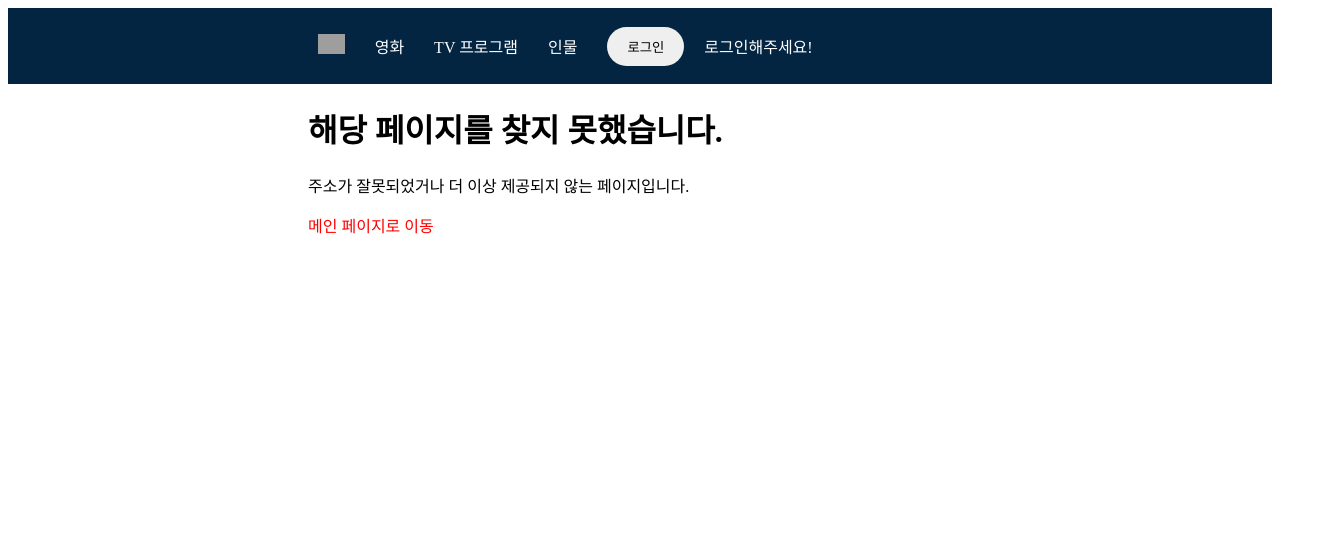
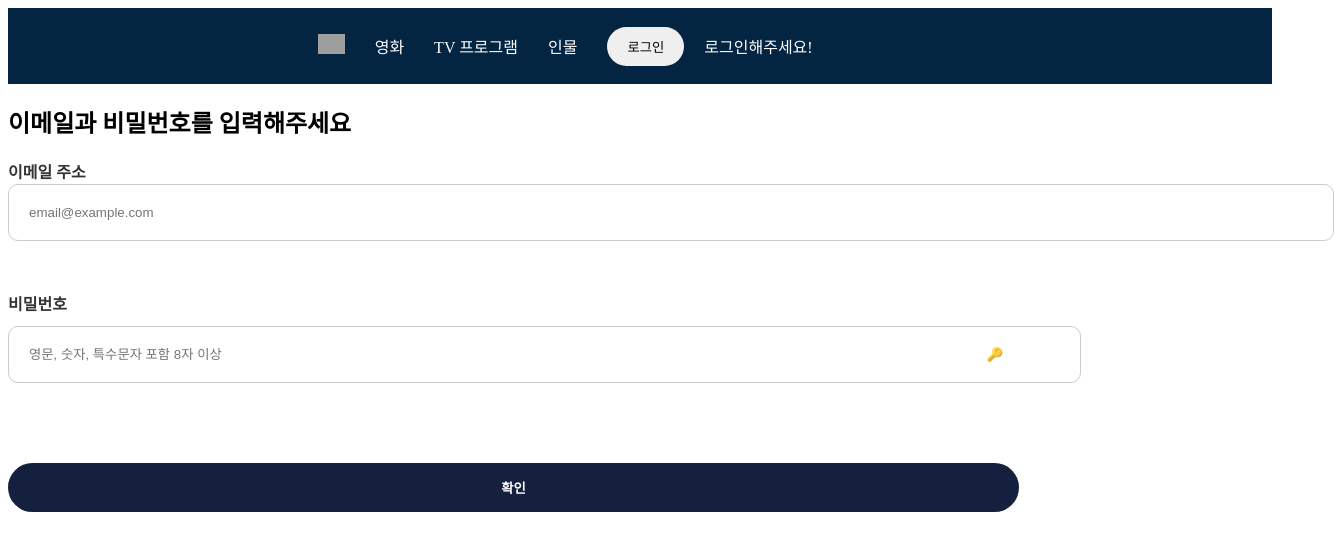
Before and after one commit to NAYYOUNGHEO/UMC_WEB_STUDY, a React (Create React App) app: page /login in a window 1280 px wide. Shown: the top 550 px of the page, 1334 px wide, since content can reach past the window. Built offline with nearby package versions, Linux system fonts and the light colour scheme; grey boxes are pictures that could not be loaded.

Commit message:
7주차 workbook 실습

```diff
--- a/src/App.js
+++ b/src/App.js
@@ -7,6 +7,7 @@ import TV from "./pages/TV";
 import NotFound from "./pages/NotFound";
 import Header from "./Components/Header";
 import MovieDetail from "./pages/MovieDetail";
+import Login from "./pages/Login";
 
 function App() {
   return (
@@ -21,6 +22,7 @@ function App() {
           <Route path="/Celebrity" element={<Celebrity/>}/>
           <Route path="*" element={<NotFound/>} />
           <Route path="/movie/:id" element={<MovieDetail />} />
+          <Route path="/login" element={<Login />} />
         </Routes>
       </BrowserRouter>
 
--- a/src/Components/LoginControl.jsx
+++ b/src/Components/LoginControl.jsx
@@ -31,7 +31,7 @@ function LoginControl() {
 
     const handleLogoutClick = () => {
         setIsLoggedIn(false);
-        navigate('/');
+        navigate('/login');
     };
 
     const buttonText = isLoggedIn ? "로그아웃" : "로그인";
--- /dev/null
+++ b/src/pages/Login.jsx
@@ -0,0 +1,150 @@
+import React, { useState } from 'react';
+import { useNavigate } from 'react-router-dom';
+import styled from 'styled-components';
+
+const LoginPageContainer = styled.div`
+  display: flex;
+  flex-direction: column;
+  align-items: left;
+  justify-content: left;
+  height: 100vh;
+`;
+
+const Label = styled.label`
+  align-self: flex-start;
+  margin-bottom: 1px;
+  color: #333;
+  font-weight: bold;
+`;
+
+const InputField = styled.input`
+  padding: 20px;
+  padding-right: 40px;
+  border: 1px solid #ccc;
+  border-radius: 10px;
+  width: 100%;
+`;
+
+const ErrorMessage = styled.div`
+  color: red;
+  height: 50px;
+`;
+
+const SubmitButton = styled.button`
+display: flex;
+justify-content: center;
+align-items: center;
+width: 80%;
+border-radius: 30px;
+border: none;
+background-color: rgb(20, 32, 62);
+color: white;
+margin-top: 20px;
+cursor: pointer;
+font-weight: bold;
+padding: 15px;
+`;
+
+const PasswordInputContainer = styled.div`
+  width: 80%;
+  margin: 10px 0;
+  position: relative;
+`;
+
+const KeyIcon = styled.button`
+  position: absolute;
+  right: 10px;
+  top: 50%;
+  transform: translateY(-50%);
+  z-index: 10;
+  background: transparent;
+  border: none;
+  cursor: pointer;
+  color: #ccc;
+`;
+
+
+function Login() {
+    const [email, setEmail] = useState('');
+    const [password, setPassword] = useState('');
+    const [emailError, setEmailError] = useState('');
+    const [passwordError, setPasswordError] = useState('');
+    const [showPasswordOptions, setShowPasswordOptions] = useState(false);
+    const navigate = useNavigate();
+
+    const validateEmail = (email) => {
+      const re = /\S+@\S+\.\S+/;
+      return re.test(email);
+    };
+
+    const handleLogin = (e) => {
+      e.preventDefault();
+      let isValid = true;
+
+      // 이메일 유효성 검사
+      if (!validateEmail(email)) {
+        setEmailError('올바른 이메일을 입력해주세요.');
+        isValid = false;
+      } else {
+        setEmailError('');
+      }
+
+      // 비밀번호 검사 (여기서는 단순히 비어있는지만 확인)
+      if (password === '') {
+        setPasswordError('형식에 맞춰 비밀번호를 입력해주세요.');
+        isValid = false;
+      } else {
+        setPasswordError('');
+      }
+
+      if (isValid) {
+        if (email === 'user@example.com' && password === 'password') {
+            console.log('로그인 성공!');
+            navigate('/'); // 홈으로 리디렉션
+          } else {
+            alert('이메일 또는 비밀번호가 잘못되었습니다.');
+          }
+      }
+    };
+
+    return (
+        <LoginPageContainer>
+          <h2>이메일과 비밀번호를 입력해주세요</h2>
+          <Label htmlFor="email">이메일 주소</Label>
+          <InputField
+            id="email"
+            type="email"
+            placeholder="email@example.com"
+            value={email}
+            onChange={(e) => setEmail(e.target.value)}
+          />
+          <ErrorMessage>{emailError}</ErrorMessage>
+
+          <Label htmlFor="password">비밀번호</Label>
+      <PasswordInputContainer>
+        <KeyIcon
+          onClick={() => setShowPasswordOptions(!showPasswordOptions)}
+        >
+          🔑
+        </KeyIcon>
+        <InputField
+          id="password"
+          type="password"
+          placeholder="영문, 숫자, 특수문자 포함 8자 이상"
+          value={password}
+          onChange={(e) => setPassword(e.target.value)}
+        />
+        {showPasswordOptions && (
+          <div>
+            <button onClick={() => setPassword('비밀번호')}>암호...</button>
+            <button onClick={() => setPassword('새로운암호')}>새로운 암호 제안</button>
+          </div>
+        )}
+      </PasswordInputContainer>
+      <ErrorMessage>{passwordError}</ErrorMessage>
+      <SubmitButton onClick={handleLogin}>확인</SubmitButton>
+    </LoginPageContainer>
+  );
+}
+
+export default Login;
```
Also changed, not shown: src/tvDummy.js (added, +118 -0 lines), src/Components/LoginButton.jsx (added).
